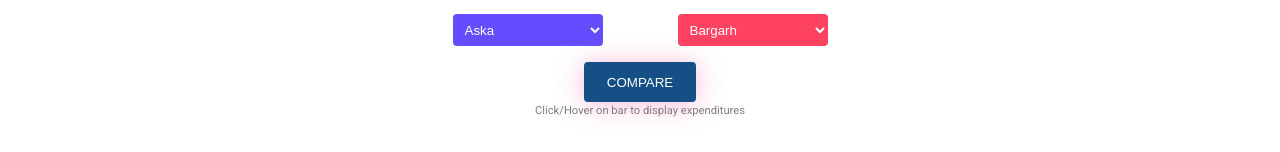
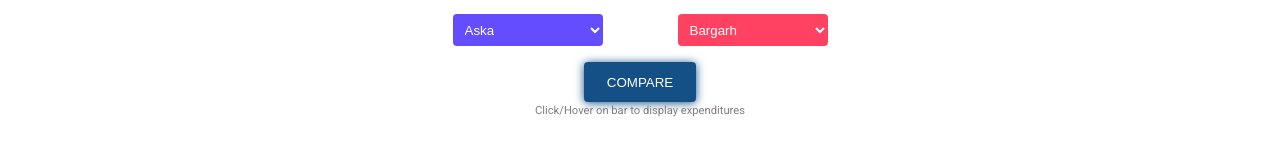
Before and after one commit to PixeledCode/MGNREGS_D3, a React (Create React App) app: page /compare in a window 1280 px wide. Shown: the part 147-299 px from the top of the page. Built offline with nearby package versions, Linux system fonts and the light colour scheme.

Commit message:
fixed box-shadow

```diff
--- a/src/assets/index.css
+++ b/src/assets/index.css
@@ -331,8 +331,8 @@ body {
   transition: -webkit-transform ease-in 0.1s, -webkit-box-shadow ease-in 0.25s;
   transition: transform ease-in 0.1s, box-shadow ease-in 0.25s;
   transition: transform ease-in 0.1s, box-shadow ease-in 0.25s, -webkit-transform ease-in 0.1s, -webkit-box-shadow ease-in 0.25s;
-  -webkit-box-shadow: 0 2px 25px rgba(245, 115, 182, 0.5);
-          box-shadow: 0 2px 25px rgba(245, 115, 182, 0.5);
+  -webkit-box-shadow: 0 1px 10px #145085;
+          box-shadow: 0 1px 10px #145085;
   border: none;
   outline: none;
   cursor: pointer;
@@ -344,8 +344,8 @@ body {
   -webkit-transform: scale(0.9);
           transform: scale(0.9);
   background-color: #11436f;
-  -webkit-box-shadow: 0 2px 25px rgba(255, 0, 130, 0.2);
-          box-shadow: 0 2px 25px rgba(255, 0, 130, 0.2);
+  -webkit-box-shadow: 0 1px 10px #0d3659;
+          box-shadow: 0 1px 10px #0d3659;
 }
 
 #compareContainer .selector-section p#info {
--- a/src/assets/index.scss
+++ b/src/assets/index.scss
@@ -306,7 +306,7 @@ body {
       margin-top: 1rem;
       border-radius: 4px;
       transition: transform ease-in 0.1s, box-shadow ease-in 0.25s;
-      box-shadow: 0 2px 25px rgba(245, 115, 182, 0.5);
+      box-shadow: 0 1px 10px hsl(208, 74%, 30%);
       border: none;
       outline: none;
       cursor: pointer;
@@ -316,7 +316,7 @@ body {
       &:active {
         transform: scale(0.9);
         background-color: darken(hsl(208, 74%, 30%), 5%);
-        box-shadow: 0 2px 25px rgba(255, 0, 130, 0.2);
+        box-shadow: 0 1px 10px hsl(208, 74%, 20%);
       }
     }
 
```
Also changed, not shown: 1 other file (tests, documents, lock files or other folders).
